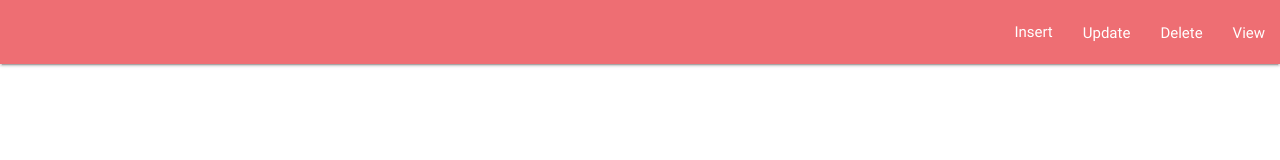
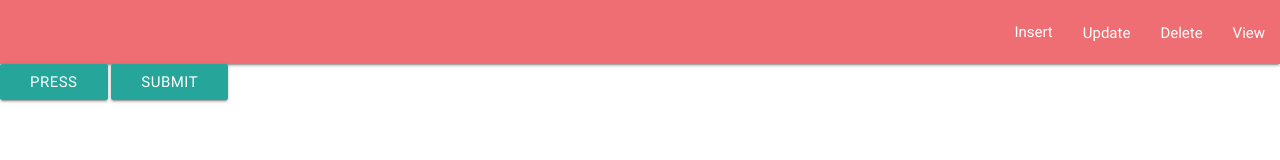
Before and after one commit to TheLearningRookie/drizzlingLight, a plain HTML site: page index.html in a window 1280 px wide. Drawn offline with Linux system fonts and the light colour scheme.

Commit message:
edit index.html, 0, testing, ubuntu

```diff
--- a/index.html
+++ b/index.html
@@ -17,6 +17,12 @@
 				</ul>
 			</div>
 		</nav>
+		<div class="btn-group"role="group">
+			<button type="button" class="btn btn-default">press</button>
+			<button type="button" class="btn btn-default">submit</button>
+		</div>
+
+
 		<script type="text/javascript" src="materialize/js/materialize.min.js"></script>
 		<script type="text/javascript" src="materialize/js/jquery211Offline.js"></script>
 	</body>
```
